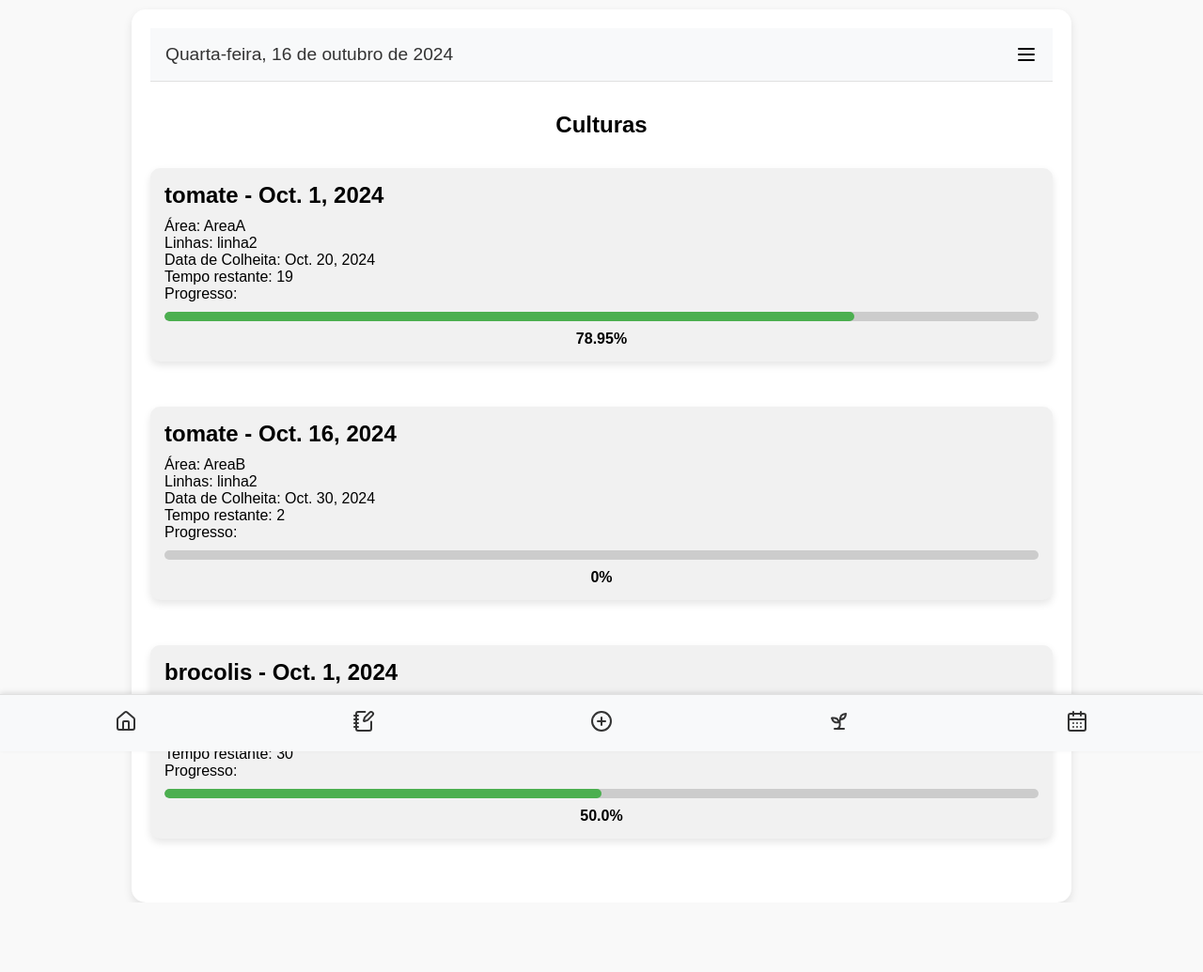
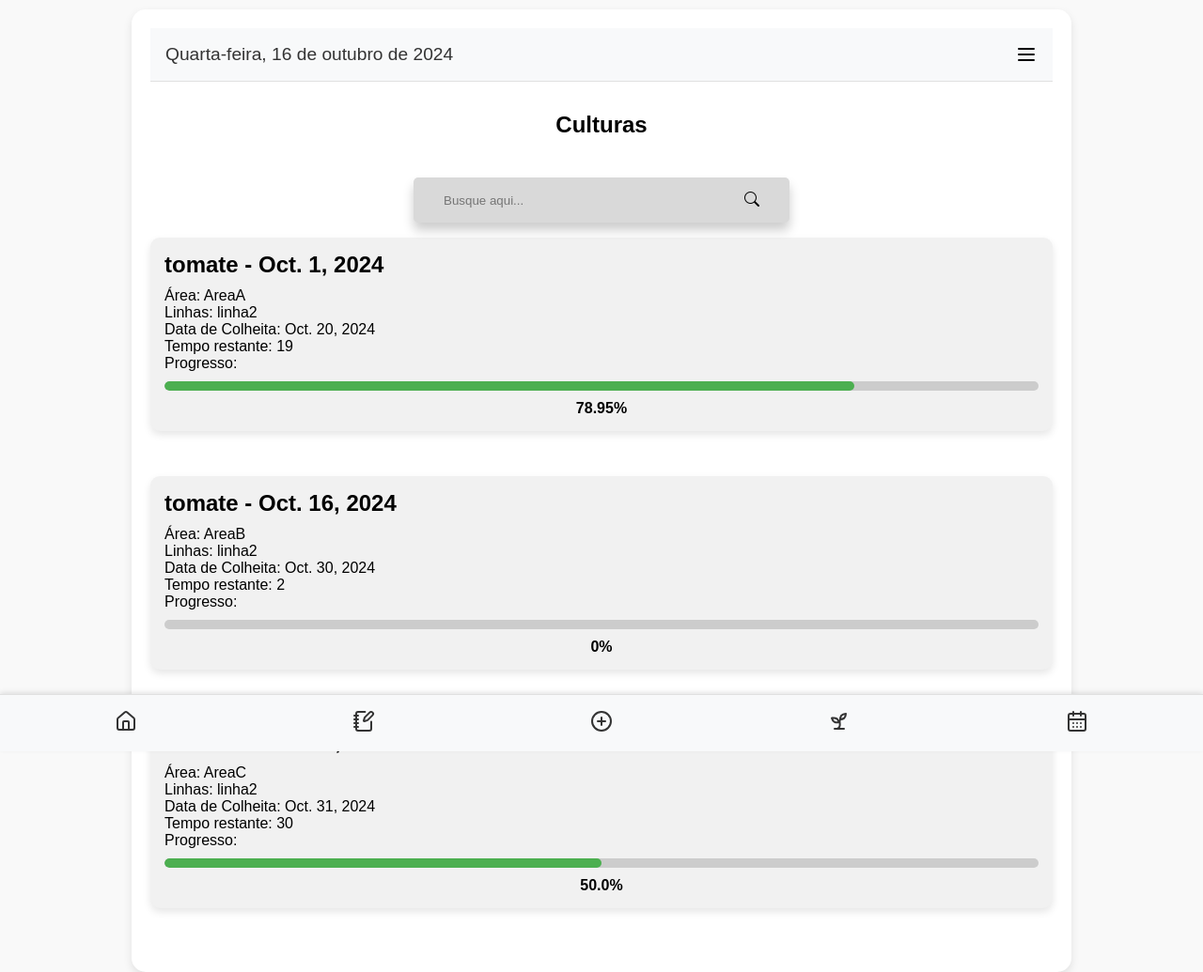
Before and after one commit to Jp-moraiss/Soli, a Django app: page /verculturas/ in a window 1280 px wide. Shown: the whole page at 94% size. Before the commit the page ends 961 px from the top, so only its background shows below. Run offline with Django 5.2, Linux system fonts and the light colour scheme; data comes from the database, SQL or seed files in the repository; both versions use the stored data as it was after the commit; parts of the project's set-up code (start-up, migrations or seed data) failed here and were passed over.

Commit message:
Search bar added

```diff
--- a/app_soli/static/css/verculturas.css
+++ b/app_soli/static/css/verculturas.css
@@ -63,6 +63,35 @@ body {
     text-align: center; /* Centraliza o texto */
 }
 
+.search-box{
+    display: flex;
+    justify-content: center;
+    align-items: center;
+}
+
+.buscar_box{
+    display: flex;
+    justify-content: center;
+    align-items: center;
+    text-align: center;
+    width: 25rem;
+    margin-bottom: 1rem;
+    margin-top: 10px;
+    border-radius: 5px;
+    box-shadow: 0 8px 12px rgba(0, 0, 0, 0.2);
+    background-color: #D9D9D9;
+}
+
+.search-input{
+    width: 20rem;
+    height: 3rem;
+    display: flex;
+    justify-content: center;
+    align-items: center;
+    border-style: none;
+    background-color: #D9D9D9;
+}
+
 .SVG {
     width: 24px;
     height: 24px;
--- a/app_soli/static/js/scripts.js
+++ b/app_soli/static/js/scripts.js
@@ -193,3 +193,24 @@ function calcularDuracao() {
         duracaoField.value = diffDays;
     }
 }
+
+document.addEventListener("DOMContentLoaded", function () {
+    const searchInput = document.getElementById("searchInput");
+    const cards = document.querySelectorAll(".culturas-card");
+
+    // Função para filtrar os cartões
+    searchInput.addEventListener("input", function () {
+        const searchText = searchInput.value.toLowerCase();
+
+        cards.forEach(function (card) {
+            const nameElement = card.querySelector("h2");
+            const nameText = nameElement ? nameElement.textContent.toLowerCase() : "";
+
+            if (nameText.includes(searchText)) {
+                card.style.display = "";
+            } else {
+                card.style.display = "none";
+            }
+        });
+    });
+});
--- a/app_soli/templates/verculturas.html
+++ b/app_soli/templates/verculturas.html
@@ -1,14 +1,16 @@
-{% load static %}
-
 <!DOCTYPE html>
 <html lang="pt-br">
+
 <head>
     <meta charset="UTF-8">
     <meta name="viewport" content="width=device-width, initial-scale=1.0">
     <title>Culturas</title>
+    {% load static %}
     <link rel="stylesheet" href="{% static 'css/verculturas.css' %}">
     <link rel="stylesheet" href="https://cdnjs.cloudflare.com/ajax/libs/font-awesome/6.0.0-beta3/css/all.min.css">
+    <link rel="stylesheet" href="https://cdn.jsdelivr.net/npm/bootstrap-icons@1.11.3/font/bootstrap-icons.min.css">
 </head>
+
 <body>
     <div class="container">
         {% include 'header.html' %}
@@ -16,7 +18,15 @@
         <section class="culturas-list">
             <h1>Culturas</h1>
 
-            {% for cultura in culturas %}
+            <div class="search-box">
+                <div class="buscar_box">
+                    <input type="search" id="searchInput" placeholder="Busque aqui..." class="search-input">
+                    <i class="bi bi-search"></i>
+                </div>
+            </div>
+
+            <div id="culturas-results">
+                {% for cultura in culturas %}
                 <div class="culturas-card">
                     <h2>{{ cultura.nome }} - {{ cultura.data_plantio }}</h2>
                     <p>Área: {{ cultura.area }}</p>
@@ -29,20 +39,14 @@
                     </div>
                     <p class="progress-percentage">{{ cultura.progresso }}%</p>
                 </div>
-            {% endfor %}
+                {% endfor %}
+            </div>
         </section>
-
-        {% if messages %}
-        <div class="messages">
-            {% for message in messages %}
-                <div class="message {{ message.tags }}">{{ message }}</div>
-            {% endfor %}
-        </div>
-        {% endif %}
 
         {% include 'footer.html' %}
     </div>
 
     <script src="{% static 'js/scripts.js' %}"></script>
 </body>
+
 </html>
```
Also changed, not shown: db.sqlite3.
